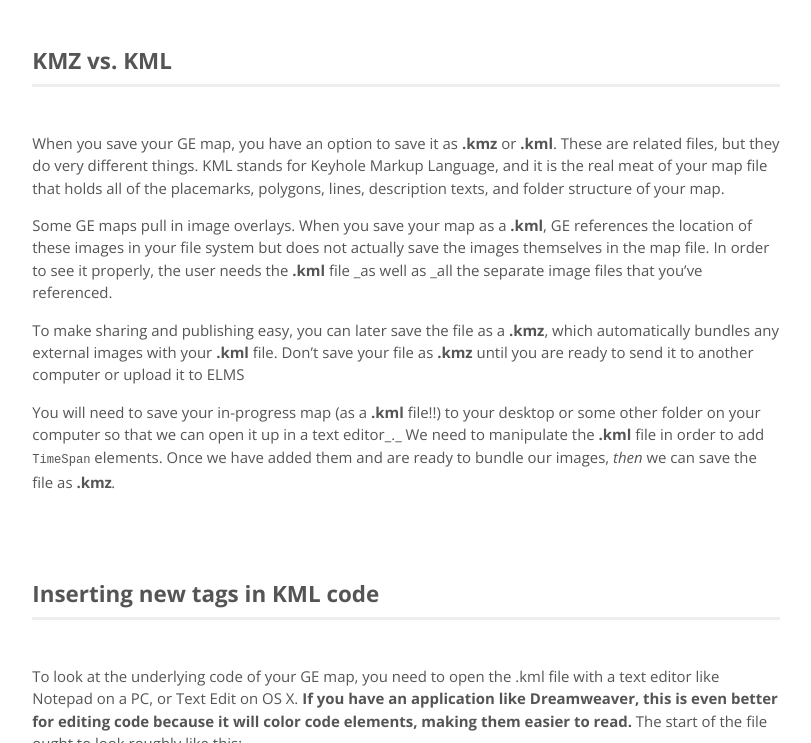
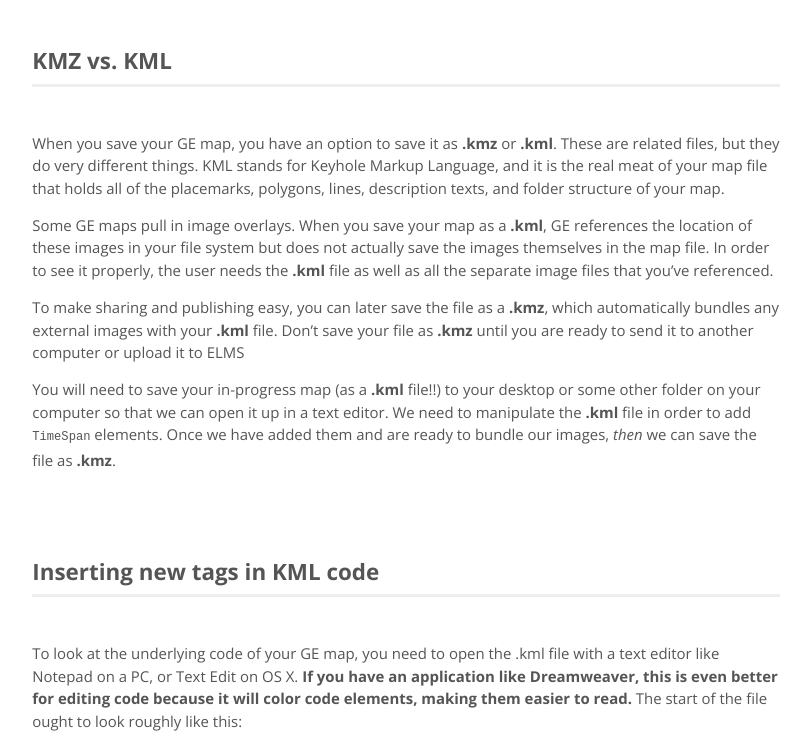
Before and after one commit to mdlincoln/mdlincoln.github.io, a Jekyll site: the page built from projects/timespan-elements-in-kml.markdown, in a window 1280 px wide and 900 px high, scrolled down 758 px, cut to the strip 0-743 px from the top of the window. Shown: the whole strip, without its empty margins (234-1045 px from the left). Built offline with Jekyll 4.4.1, drawn with Linux system fonts in a browser that asks for light colours.

Commit message:
Repairing typos

```diff
--- a/projects/timespan-elements-in-kml.markdown
+++ b/projects/timespan-elements-in-kml.markdown
@@ -17,11 +17,11 @@ Google Earth can be a very useful tool for visualizing historical change, howeve
 
 When you save your GE map, you have an option to save it as **.kmz** or **.kml**. These are related files, but they do very different things. KML stands for Keyhole Markup Language, and it is the real meat of your map file that holds all of the placemarks, polygons, lines, description texts, and folder structure of your map.
 
-Some GE maps pull in image overlays. When you save your map as a **.kml**, GE references the location of these images in your file system but does not actually save the images themselves in the map file. In order to see it properly, the user needs the **.kml** file _as well as _all the separate image files that you've referenced.
+Some GE maps pull in image overlays. When you save your map as a **.kml**, GE references the location of these images in your file system but does not actually save the images themselves in the map file. In order to see it properly, the user needs the **.kml** file as well as all the separate image files that you've referenced.
 
 To make sharing and publishing easy, you can later save the file as a **.kmz**, which automatically bundles any external images with your **.kml** file. Don't save your file as **.kmz** until you are ready to send it to another computer or upload it to ELMS
 
-You will need to save your in-progress map (as a **.kml** file!!) to your desktop or some other folder on your computer so that we can open it up in a text editor_._ We need to manipulate the **.kml** file in order to add `TimeSpan` elements. Once we have added them and are ready to bundle our images, _then_ we can save the file as **.kmz**_._
+You will need to save your in-progress map (as a **.kml** file!!) to your desktop or some other folder on your computer so that we can open it up in a text editor. We need to manipulate the **.kml** file in order to add `TimeSpan` elements. Once we have added them and are ready to bundle our images, *then* we can save the file as **.kmz**.
 
 
 # Inserting new tags in KML code
```
